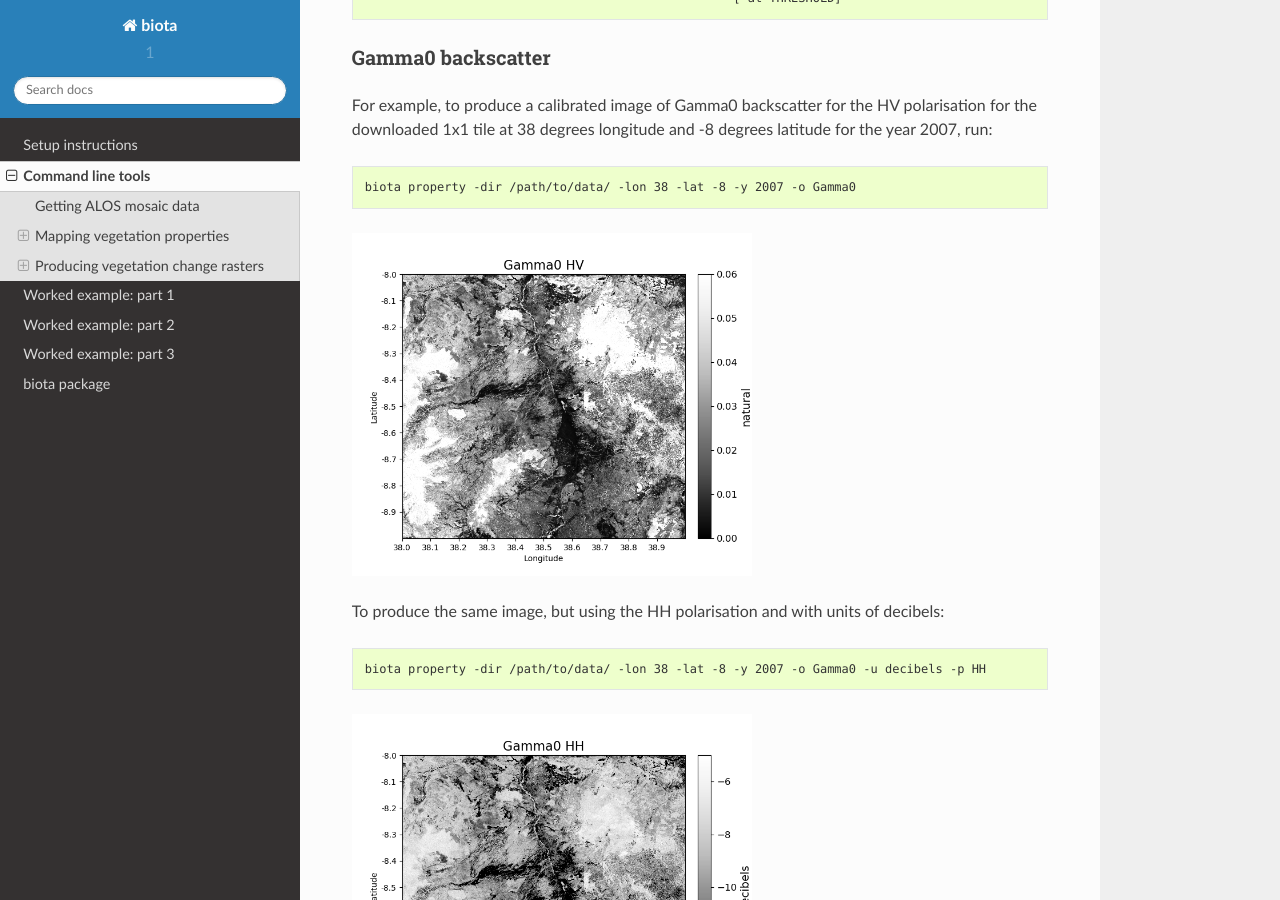
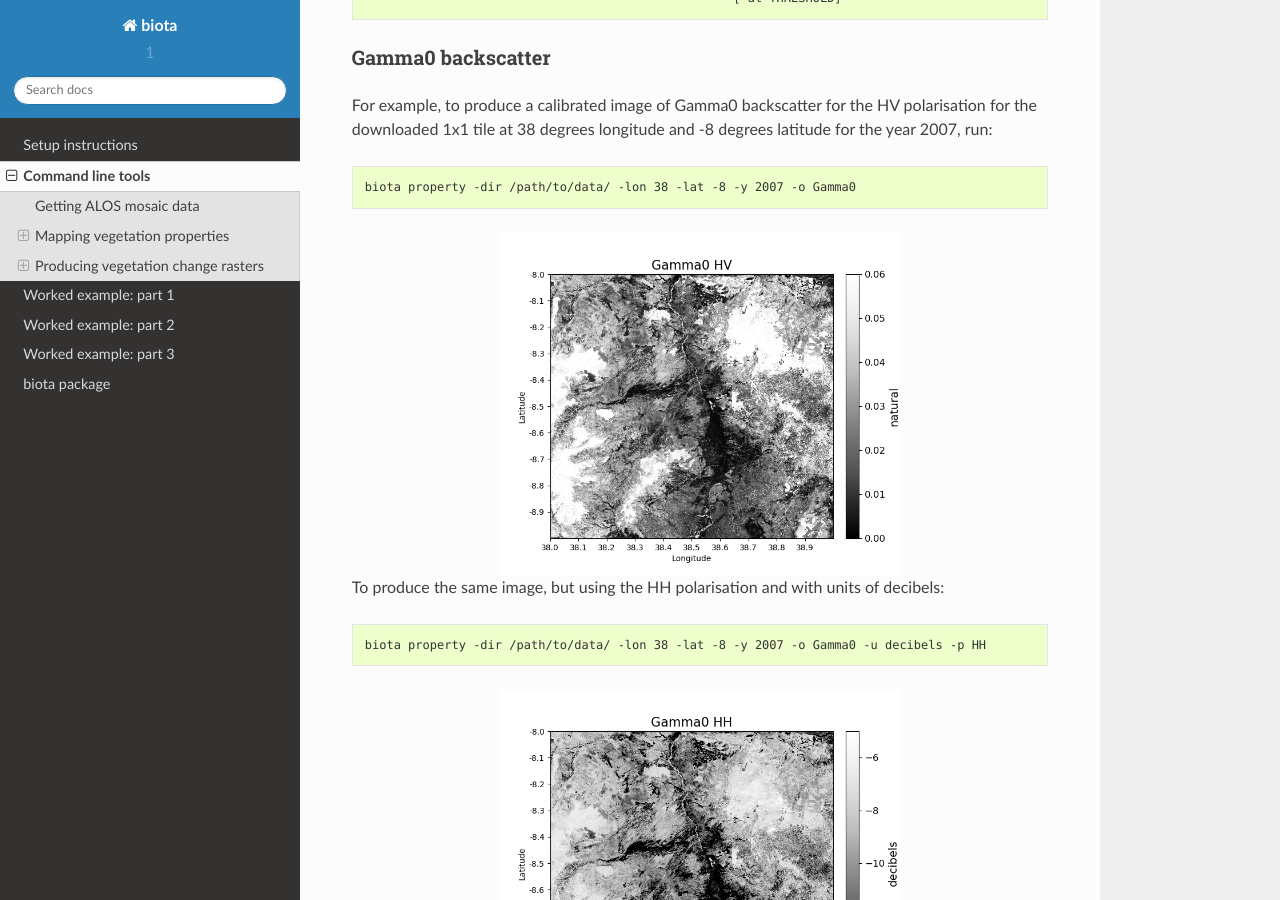
Before and after one commit to smfm-project/biota, a Sphinx documentation site: the page built from docs/source/command_line.rst, in a window 1280 px wide and 900 px high, scrolled down 2951 px. Built offline with Sphinx 7.4.7 and the Read the Docs theme 2.0.0, drawn with Linux system fonts in a browser that asks for light colours.

Commit message:
Aligned images center

```diff
--- a/docs/source/command_line.rst
+++ b/docs/source/command_line.rst
@@ -146,6 +146,7 @@ For example, to produce a calibrated image of Gamma0 backscatter for the HV pola
 
 .. image:: images/cmd_1.png
    :width: 400
+   :align: center
 
 To produce the same image, but using the HH polarisation and with units of decibels:
 
@@ -155,7 +156,7 @@ To produce the same image, but using the HH polarisation and with units of decib
 
 .. image:: images/cmd_2.png
       :width: 400
-
+      :align: center
 If you prefer not to apply a speckle filter:
 
 .. code-block:: console
@@ -164,6 +165,7 @@ If you prefer not to apply a speckle filter:
 
 .. image:: images/cmd_3.png
       :width: 400
+      :align: center
 
 Aboveground biomass
 ~~~~~~~~~~~~~~~~~~~
@@ -176,6 +178,7 @@ To produce a map of aboveground biomass (based on a generic southern African bio
 
 .. image:: images/cmd_4.png
       :width: 400
+      :align: center
 
 Woody cover
 ~~~~~~~~~~~
@@ -190,6 +193,7 @@ To produce a map of woody cover run:
 
 .. image:: images/cmd_5.png
       :width: 400
+      :align: center
 
 To use a custom forest/non-forest threshold (e.g. 20 tC/ha), use the ``-ft`` option:
 
@@ -199,6 +203,7 @@ To use a custom forest/non-forest threshold (e.g. 20 tC/ha), use the ``-ft`` opt
 
 .. image:: images/cmd_6.png
       :width: 400
+      :align: center
 
 Forest definitions often contain a minimum area threshold (e.g. a forest patch must be greater than 1 ha in size) to be counted as forest. To also add a minimum area threshold with ``biota`` use the ``-at`` option:
 
@@ -208,6 +213,7 @@ Forest definitions often contain a minimum area threshold (e.g. a forest patch m
 
 .. image:: images/cmd_7.png
       :width: 400
+      :align: center
 
 Producing vegetation change rasters
 -----------------------------------
@@ -284,6 +290,7 @@ To produce a map of biomass change for the downloaded 1x1 tile at 38 degrees lon
 
 .. image:: images/cmd_8.png
       :width: 400
+      :align: center
 
 Change detection
 ~~~~~~~~~~~~~~~~
@@ -330,6 +337,7 @@ To identify change types with default parameters, use:
 
 .. image:: images/cmd_9.png
       :width: 400
+      :align: center
 
 To apply a minimum area of 1 hectare for a given change:
 
@@ -339,6 +347,7 @@ To apply a minimum area of 1 hectare for a given change:
 
 .. image:: images/cmd_10.png
       :width: 400
+      :align: center
 
 To also apply a minimum absolute change threshod of 5 tC/ha:
 
@@ -348,6 +357,7 @@ To also apply a minimum absolute change threshod of 5 tC/ha:
 
 .. image:: images/cmd_11.png
       :width: 400
+      :align: center
 
 To also apply a minumum relative change threshold of 25 % of biomass change:
 
@@ -357,6 +367,7 @@ To also apply a minumum relative change threshold of 25 % of biomass change:
 
 .. image:: images/cmd_12.png
       :width: 400
+      :align: center
 
 Change detection recipes
 ~~~~~~~~~~~~~~~~~~~~~~~~
```
